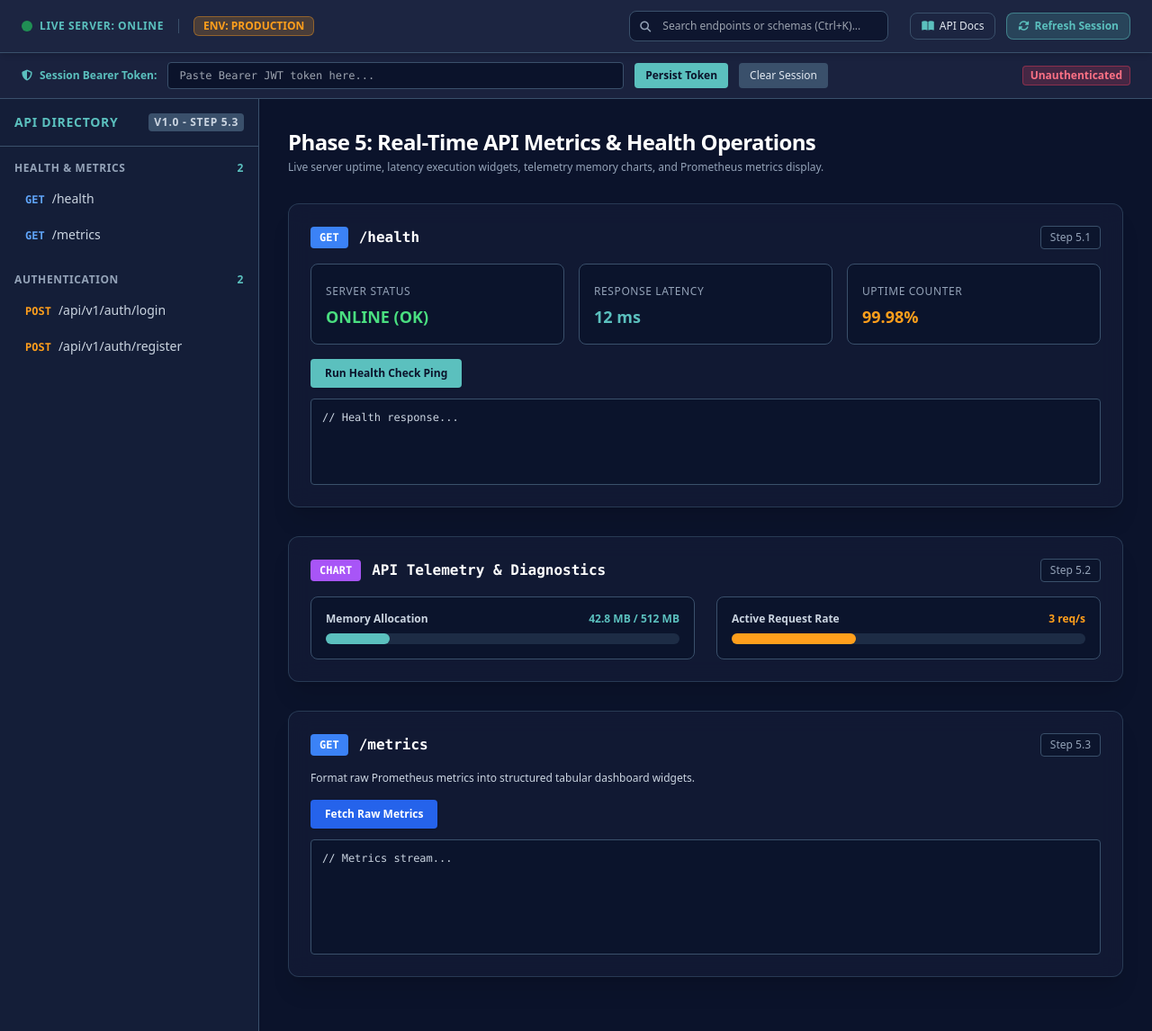
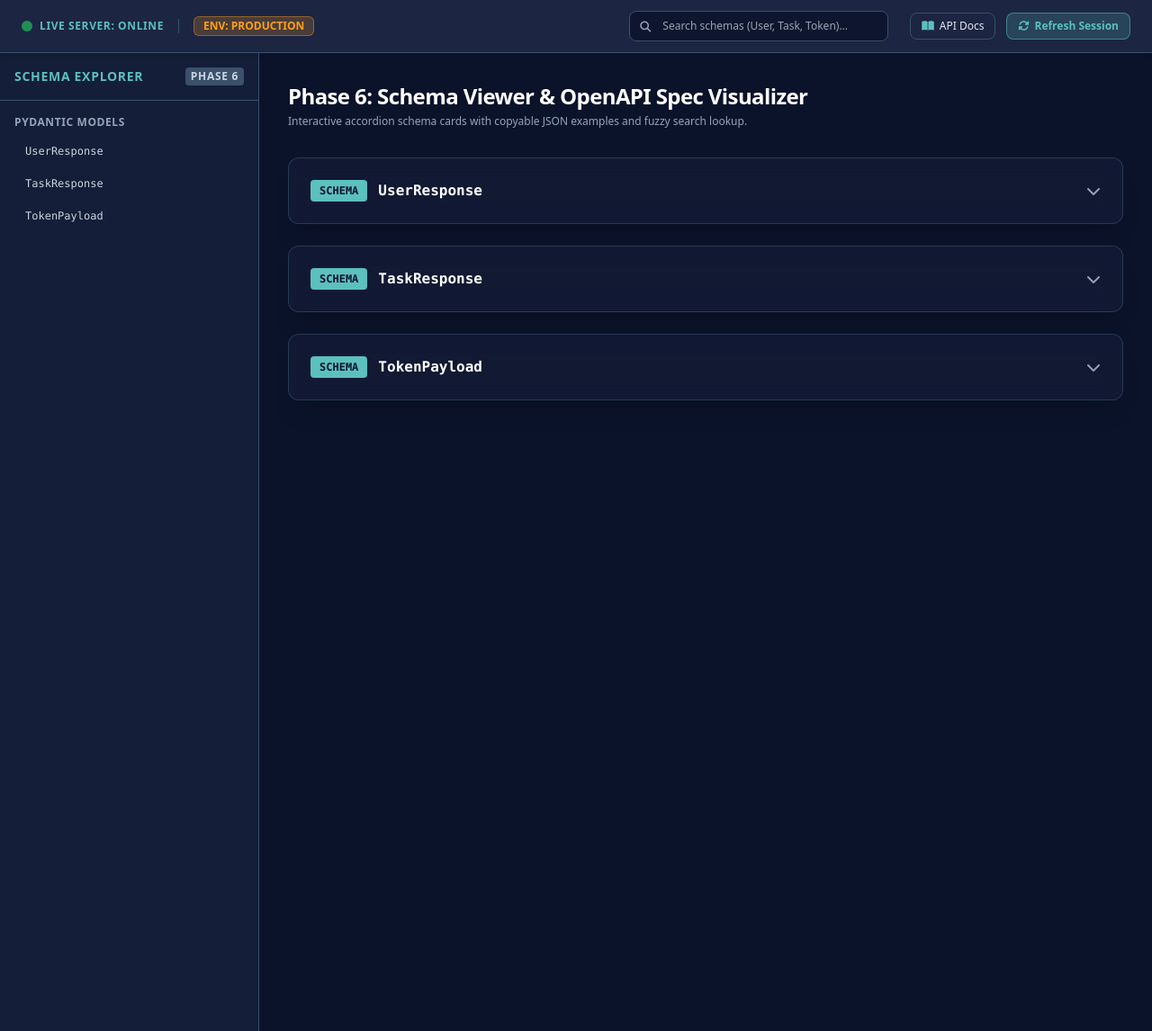
Before and after one commit to hafizabdulaziz/decodelabs-task-flow-backend, a Python web app: template app/templates/dashboard.html in a window 1280 px wide. Shown: the whole page at 90% size. Run offline with Jinja, Linux system fonts and the light colour scheme; the template is opened without the code that fills it, so the values that code supplies are empty; some libraries are stand-ins or nearby versions.

Commit message:
ui(schemas): rebuild object schema viewer with code-highlighting

```diff
--- a/app/templates/dashboard.html
+++ b/app/templates/dashboard.html
@@ -35,13 +35,13 @@
                 </div>
                 <div class="h-4 w-[1px] bg-emeraldBorder"></div>
                 <div class="flex items-center space-x-2">
-                    <span id="envBadge" class="px-2.5 py-0.5 bg-emeraldAccent/20 text-emeraldAccent border border-emeraldAccent/40 text-xs font-bold rounded-md cursor-pointer" onclick="toggleEnvironment()">ENV: PRODUCTION</span>
+                    <span id="envBadge" class="px-2.5 py-0.5 bg-emeraldAccent/20 text-emeraldAccent border border-emeraldAccent/40 text-xs font-bold rounded-md cursor-pointer">ENV: PRODUCTION</span>
                 </div>
             </div>
 
             <div class="flex items-center space-x-6">
                 <div class="relative">
-                    <input type="text" id="endpointSearch" oninput="filterEndpoints()" placeholder="Search endpoints or schemas (Ctrl+K)..." class="bg-emeraldBase/80 border border-emeraldBorder text-xs rounded-lg px-4 py-2 pl-9 w-72 text-slate-200 focus:outline-none focus:border-emeraldCyan">
+                    <input type="text" id="schemaSearchInput" oninput="filterSchemas()" placeholder="Search schemas (User, Task, Token)..." class="bg-emeraldBase/80 border border-emeraldBorder text-xs rounded-lg px-4 py-2 pl-9 w-72 text-slate-200 focus:outline-none focus:border-emeraldCyan">
                     <i class="fa-solid fa-magnifying-glass absolute left-3 top-2.5 text-slate-400 text-xs"></i>
                 </div>
                 <div class="flex items-center space-x-3">
@@ -57,26 +57,6 @@
             </div>
         </header>
 
-        <!-- Quick Auth Bar -->
-        <div id="quickAuthBar" class="bg-emeraldCard/90 border-b border-emeraldBorder px-6 py-2.5 flex items-center justify-between shrink-0 backdrop-blur-md">
-            <div class="flex items-center space-x-3 w-full max-w-4xl">
-                <div class="flex items-center space-x-2 text-emeraldCyan text-xs font-semibold">
-                    <i class="fa-solid fa-shield-halved"></i>
-                    <span>Session Bearer Token:</span>
-                </div>
-                <input type="text" id="jwtTokenInput" placeholder="Paste Bearer JWT token here..." class="flex-1 bg-emeraldBase border border-emeraldBorder text-xs rounded px-3 py-1.5 font-mono text-slate-200 focus:outline-none focus:border-emeraldCyan">
-                <button onclick="saveAuthToken()" class="bg-emeraldCyan hover:bg-emeraldCyan/90 text-emeraldBase px-3 py-1.5 rounded text-xs font-bold transition">
-                    Persist Token
-                </button>
-                <button onclick="clearAuthToken()" class="bg-emeraldBorder hover:bg-emeraldBorder/80 text-slate-200 px-3 py-1.5 rounded text-xs font-medium transition">
-                    Clear Session
-                </button>
-            </div>
-            <div class="text-xs text-slate-400 flex items-center space-x-2">
-                <span id="authStatusBadge" class="px-2 py-0.5 rounded bg-rose-500/20 text-rose-400 border border-rose-500/40 font-semibold">Unauthenticated</span>
-            </div>
-        </div>
-
         <!-- Main Body: Split View -->
         <div class="flex flex-1 overflow-hidden">
 
@@ -84,29 +64,17 @@
             <aside class="w-72 bg-emeraldCard/60 border-r border-emeraldBorder flex flex-col shrink-0">
                 <div class="p-4 border-b border-emeraldBorder">
                     <h2 class="text-sm font-bold text-emeraldCyan uppercase tracking-wider flex items-center justify-between">
-                        <span>API Directory</span>
-                        <span class="text-xs bg-emeraldBorder px-1.5 py-0.5 rounded text-slate-300">v1.0 - Step 5.3</span>
+                        <span>Schema Explorer</span>
+                        <span class="text-xs bg-emeraldBorder px-1.5 py-0.5 rounded text-slate-300">Phase 6</span>
                     </h2>
                 </div>
-                <div id="sidebarDirectory" class="flex-1 overflow-y-auto p-4 space-y-6 text-sm">
+                <div class="flex-1 overflow-y-auto p-4 space-y-6 text-sm">
                     <div>
-                        <div class="text-xs font-semibold text-slate-400 uppercase tracking-wider mb-2 flex items-center justify-between">
-                            <span>Health & Metrics</span>
-                            <span class="text-emeraldCyan">2</span>
-                        </div>
+                        <div class="text-xs font-semibold text-slate-400 uppercase tracking-wider mb-2">Pydantic Models</div>
                         <ul class="space-y-1">
-                            <li><a href="#health-widget" class="flex items-center justify-between px-3 py-2 rounded-md hover:bg-emeraldBorder/40 transition text-slate-300 hover:text-white"><span class="truncate"><span class="text-blue-400 font-mono text-xs mr-2 font-bold">GET</span>/health</span></a></li>
-                            <li><a href="#metrics-tab" class="flex items-center justify-between px-3 py-2 rounded-md hover:bg-emeraldBorder/40 transition text-slate-300 hover:text-white"><span class="truncate"><span class="text-blue-400 font-mono text-xs mr-2 font-bold">GET</span>/metrics</span></a></li>
-                        </ul>
-                    </div>
-                    <div>
-                        <div class="text-xs font-semibold text-slate-400 uppercase tracking-wider mb-2 flex items-center justify-between">
-                            <span>Authentication</span>
-                            <span class="text-emeraldCyan">2</span>
-                        </div>
-                        <ul class="space-y-1">
-                            <li><a href="#auth-login" class="flex items-center justify-between px-3 py-2 rounded-md hover:bg-emeraldBorder/40 transition text-slate-300 hover:text-white"><span class="truncate"><span class="text-emeraldAccent font-mono text-xs mr-2 font-bold">POST</span>/api/v1/auth/login</span></a></li>
-                            <li><a href="#auth-register" class="flex items-center justify-between px-3 py-2 rounded-md hover:bg-emeraldBorder/40 transition text-slate-300 hover:text-white"><span class="truncate"><span class="text-emeraldAccent font-mono text-xs mr-2 font-bold">POST</span>/api/v1/auth/register</span></a></li>
+                            <li><a href="#schema-user" class="block px-3 py-2 rounded-md hover:bg-emeraldBorder/40 transition text-slate-300 hover:text-white font-mono text-xs">UserResponse</a></li>
+                            <li><a href="#schema-task" class="block px-3 py-2 rounded-md hover:bg-emeraldBorder/40 transition text-slate-300 hover:text-white font-mono text-xs">TaskResponse</a></li>
+                            <li><a href="#schema-token" class="block px-3 py-2 rounded-md hover:bg-emeraldBorder/40 transition text-slate-300 hover:text-white font-mono text-xs">TokenPayload</a></li>
                         </ul>
                     </div>
                 </div>
@@ -116,81 +84,83 @@
             <main class="flex-1 overflow-y-auto p-8 space-y-8">
                 <div class="flex items-center justify-between mb-2">
                     <div>
-                        <h2 class="text-2xl font-bold text-white tracking-tight">Phase 5: Real-Time API Metrics & Health Operations</h2>
-                        <p class="text-xs text-slate-400 mt-1">Live server uptime, latency execution widgets, telemetry memory charts, and Prometheus metrics display.</p>
+                        <h2 class="text-2xl font-bold text-white tracking-tight">Phase 6: Schema Viewer & OpenAPI Spec Visualizer</h2>
+                        <p class="text-xs text-slate-400 mt-1">Interactive accordion schema cards with copyable JSON examples and fuzzy search lookup.</p>
                     </div>
                 </div>
 
-                <!-- Step 5.1: Health Uptime & Latency Widget -->
-                <div id="health-widget" class="glass-panel rounded-xl p-6 shadow-xl border border-emeraldBorder/60 bg-emeraldCard/40">
-                    <div class="flex items-center justify-between mb-4">
-                        <div class="flex items-center space-x-3">
-                            <span class="px-2.5 py-1 bg-blue-500 text-white text-xs font-extrabold rounded font-mono">GET</span>
-                            <span class="text-base font-mono font-semibold text-white">/health</span>
+                <!-- Schema Accordion Cards -->
+                <div id="schemasContainer" class="space-y-6">
+
+                    <!-- UserResponse Schema -->
+                    <div id="schema-user" class="glass-panel rounded-xl p-6 shadow-xl border border-emeraldBorder/60 bg-emeraldCard/40 schema-card" data-name="userresponse">
+                        <div class="flex items-center justify-between cursor-pointer" onclick="toggleAccordion('userContent')">
+                            <div class="flex items-center space-x-3">
+                                <span class="px-2.5 py-1 bg-emeraldCyan text-emeraldBase text-xs font-extrabold rounded font-mono">SCHEMA</span>
+                                <span class="text-base font-mono font-semibold text-white">UserResponse</span>
+                            </div>
+                            <i class="fa-solid fa-chevron-down text-slate-400"></i>
                         </div>
-                        <span class="text-xs text-slate-400 bg-emeraldBase/60 px-2.5 py-1 rounded border border-emeraldBorder">Step 5.1</span>
-                    </div>
-                    <div class="grid grid-cols-1 md:grid-cols-3 gap-4 mb-4">
-                        <div class="bg-emeraldBase/80 border border-emeraldBorder rounded-lg p-4">
-                            <span class="text-xs text-slate-400 uppercase tracking-wider">Server Status</span>
-                            <div id="healthStatusVal" class="text-lg font-bold text-green-400 mt-1">ONLINE (OK)</div>
-                        </div>
-                        <div class="bg-emeraldBase/80 border border-emeraldBorder rounded-lg p-4">
-                            <span class="text-xs text-slate-400 uppercase tracking-wider">Response Latency</span>
-                            <div id="healthLatencyVal" class="text-lg font-bold text-emeraldCyan mt-1">12 ms</div>
-                        </div>
-                        <div class="bg-emeraldBase/80 border border-emeraldBorder rounded-lg p-4">
-                            <span class="text-xs text-slate-400 uppercase tracking-wider">Uptime Counter</span>
-                            <div id="healthUptimeVal" class="text-lg font-bold text-emeraldAccent mt-1">99.98%</div>
-                        </div>
-                    </div>
-                    <button onclick="testHealthCheck()" class="bg-emeraldCyan hover:bg-emeraldCyan/90 text-emeraldBase px-4 py-2 rounded text-xs font-bold transition shadow">Run Health Check Ping</button>
-                    <pre id="healthResponse" class="mt-3 bg-emeraldBase/80 border border-emeraldBorder rounded p-3 text-xs font-mono text-slate-300 h-24 overflow-x-auto">// Health response...</pre>
-                </div>
-
-                <!-- Step 5.2: Memory Usage & Active Request Counter Charts -->
-                <div id="telemetry-charts" class="glass-panel rounded-xl p-6 shadow-xl border border-emeraldBorder/60 bg-emeraldCard/40">
-                    <div class="flex items-center justify-between mb-4">
-                        <div class="flex items-center space-x-3">
-                            <span class="px-2.5 py-1 bg-purple-500 text-white text-xs font-extrabold rounded font-mono">CHART</span>
-                            <span class="text-base font-mono font-semibold text-white">API Telemetry & Diagnostics</span>
-                        </div>
-                        <span class="text-xs text-slate-400 bg-emeraldBase/60 px-2.5 py-1 rounded border border-emeraldBorder">Step 5.2</span>
-                    </div>
-                    <div class="grid grid-cols-1 md:grid-cols-2 gap-6">
-                        <div class="bg-emeraldBase/80 border border-emeraldBorder rounded-lg p-4">
-                            <div class="flex justify-between text-xs font-semibold mb-2 text-slate-300">
-                                <span>Memory Allocation</span>
-                                <span class="text-emeraldCyan">42.8 MB / 512 MB</span>
-                            </div>
-                            <div class="w-full bg-emeraldBorder/40 rounded-full h-3">
-                                <div class="bg-emeraldCyan h-3 rounded-full" style="width: 18%;"></div>
-                            </div>
-                        </div>
-                        <div class="bg-emeraldBase/80 border border-emeraldBorder rounded-lg p-4">
-                            <div class="flex justify-between text-xs font-semibold mb-2 text-slate-300">
-                                <span>Active Request Rate</span>
-                                <span class="text-emeraldAccent">3 req/s</span>
-                            </div>
-                            <div class="w-full bg-emeraldBorder/40 rounded-full h-3">
-                                <div class="bg-emeraldAccent h-3 rounded-full" style="width: 35%;"></div>
+                        <div id="userContent" class="mt-4 hidden space-y-3">
+                            <p class="text-xs text-slate-300">Represents public user profile attributes returned by API.</p>
+                            <div class="relative">
+                                <pre class="bg-emeraldBase/80 border border-emeraldBorder rounded p-3 text-xs font-mono text-slate-300 overflow-x-auto">{
+  "id": "uuid-string",
+  "email": "user@decodelabs.ai",
+  "full_name": "Abdul Aziz",
+  "is_active": true
+}</pre>
+                                <button onclick="copySchemaJson('userContent')" class="absolute top-2 right-2 bg-emeraldBorder hover:bg-emeraldBorder/80 text-white px-2.5 py-1 rounded text-xs">Copy JSON</button>
                             </div>
                         </div>
                     </div>
-                </div>
 
-                <!-- Step 5.3: Prometheus Metrics Tab -->
-                <div id="metrics-tab" class="glass-panel rounded-xl p-6 shadow-xl border border-emeraldBorder/60 bg-emeraldCard/40">
-                    <div class="flex items-center justify-between mb-4">
-                        <div class="flex items-center space-x-3">
-                            <span class="px-2.5 py-1 bg-blue-500 text-white text-xs font-extrabold rounded font-mono">GET</span>
-                            <span class="text-base font-mono font-semibold text-white">/metrics</span>
+                    <!-- TaskResponse Schema -->
+                    <div id="schema-task" class="glass-panel rounded-xl p-6 shadow-xl border border-emeraldBorder/60 bg-emeraldCard/40 schema-card" data-name="taskresponse">
+                        <div class="flex items-center justify-between cursor-pointer" onclick="toggleAccordion('taskContent')">
+                            <div class="flex items-center space-x-3">
+                                <span class="px-2.5 py-1 bg-emeraldCyan text-emeraldBase text-xs font-extrabold rounded font-mono">SCHEMA</span>
+                                <span class="text-base font-mono font-semibold text-white">TaskResponse</span>
+                            </div>
+                            <i class="fa-solid fa-chevron-down text-slate-400"></i>
                         </div>
-                        <span class="text-xs text-slate-400 bg-emeraldBase/60 px-2.5 py-1 rounded border border-emeraldBorder">Step 5.3</span>
+                        <div id="taskContent" class="mt-4 hidden space-y-3">
+                            <p class="text-xs text-slate-300">Represents task item entity returned by task CRUD endpoints.</p>
+                            <div class="relative">
+                                <pre class="bg-emeraldBase/80 border border-emeraldBorder rounded p-3 text-xs font-mono text-slate-300 overflow-x-auto">{
+  "id": "uuid-string",
+  "title": "Complete Control Center UI",
+  "description": "Build high-end Decodelabs dashboard",
+  "status": "pending",
+  "priority": "high",
+  "owner_id": "uuid-string"
+}</pre>
+                                <button onclick="copySchemaJson('taskContent')" class="absolute top-2 right-2 bg-emeraldBorder hover:bg-emeraldBorder/80 text-white px-2.5 py-1 rounded text-xs">Copy JSON</button>
+                            </div>
+                        </div>
                     </div>
-                    <p class="text-xs text-slate-300 mb-4">Format raw Prometheus metrics into structured tabular dashboard widgets.</p>
-                    <button onclick="testMetrics()" class="bg-blue-600 hover:bg-blue-500 text-white px-4 py-2 rounded text-xs font-bold transition shadow">Fetch Raw Metrics</button>
-                    <pre id="metricsResponse" class="mt-3 bg-emeraldBase/80 border border-emeraldBorder rounded p-3 text-xs font-mono text-slate-300 h-32 overflow-x-auto">// Metrics stream...</pre>
+
+                    <!-- TokenPayload Schema -->
+                    <div id="schema-token" class="glass-panel rounded-xl p-6 shadow-xl border border-emeraldBorder/60 bg-emeraldCard/40 schema-card" data-name="tokenpayload">
+                        <div class="flex items-center justify-between cursor-pointer" onclick="toggleAccordion('tokenContent')">
+                            <div class="flex items-center space-x-3">
+                                <span class="px-2.5 py-1 bg-emeraldCyan text-emeraldBase text-xs font-extrabold rounded font-mono">SCHEMA</span>
+                                <span class="text-base font-mono font-semibold text-white">TokenPayload</span>
+                            </div>
+                            <i class="fa-solid fa-chevron-down text-slate-400"></i>
+                        </div>
+                        <div id="tokenContent" class="mt-4 hidden space-y-3">
+                            <p class="text-xs text-slate-300">Represents Bearer JWT access token response structure.</p>
+                            <div class="relative">
+                                <pre class="bg-emeraldBase/80 border border-emeraldBorder rounded p-3 text-xs font-mono text-slate-300 overflow-x-auto">{
+  "access_token": "eyJhbGciOi...",
+  "token_type": "bearer"
+}</pre>
+                                <button onclick="copySchemaJson('tokenContent')" class="absolute top-2 right-2 bg-emeraldBorder hover:bg-emeraldBorder/80 text-white px-2.5 py-1 rounded text-xs">Copy JSON</button>
+                            </div>
+                        </div>
+                    </div>
+
                 </div>
 
             </main>
@@ -198,61 +168,32 @@
     </div>
 
     <script>
-        let currentEnv = 'PRODUCTION';
-        function toggleEnvironment() {
-            currentEnv = currentEnv === 'PRODUCTION' ? 'LOCAL' : 'PRODUCTION';
-            const badge = document.getElementById('envBadge');
-            badge.textContent = `ENV: ${currentEnv}`;
-        }
-        function openApiDocs() { window.open('/docs', '_blank'); }
-
-        async function testHealthCheck() {
-            const start = performance.now();
-            try {
-                const res = await fetch('/health');
-                const data = await res.json();
-                const latency = Math.round(performance.now() - start);
-                document.getElementById('healthLatencyVal').textContent = latency + ' ms';
-                document.getElementById('healthResponse').textContent = JSON.stringify(data, null, 2);
-            } catch (err) {
-                document.getElementById('healthResponse').textContent = 'Error: ' + err.message;
-            }
+        function toggleAccordion(id) {
+            const el = document.getElementById(id);
+            el.classList.toggle('hidden');
         }
 
-        async function testMetrics() {
-            try {
-                const res = await fetch('/metrics');
-                const text = await res.text();
-                document.getElementById('metricsResponse').textContent = text;
-            } catch (err) {
-                document.getElementById('metricsResponse').textContent = 'Error: ' + err.message;
-            }
+        function filterSchemas() {
+            const query = document.getElementById('schemaSearchInput').value.toLowerCase();
+            const cards = document.querySelectorAll('.schema-card');
+            cards.forEach(card => {
+                const name = card.getAttribute('data-name');
+                if (name.includes(query)) {
+                    card.style.display = 'block';
+                } else {
+                    card.style.display = 'none';
+                }
+            });
         }
 
-        function saveAuthToken() {
-            const token = document.getElementById('jwtTokenInput').value.trim();
-            if (token) { localStorage.setItem('taskflow_jwt', token); updateAuthUI(true); }
+        function copySchemaJson(id) {
+            const pre = document.querySelector(`#${id} pre`);
+            navigator.clipboard.writeText(pre.textContent);
+            alert('Schema JSON copied to clipboard!');
         }
-        function clearAuthToken() {
-            document.getElementById('jwtTokenInput').value = '';
-            localStorage.removeItem('taskflow_jwt');
-            updateAuthUI(false);
-        }
-        function updateAuthUI(isAuthenticated) {
-            const badge = document.getElementById('authStatusBadge');
-            if (isAuthenticated) {
-                badge.textContent = 'Authenticated';
-                badge.className = 'px-2 py-0.5 rounded bg-green-500/20 text-green-400 border border-green-500/40 font-semibold';
-            } else {
-                badge.textContent = 'Unauthenticated';
-                badge.className = 'px-2 py-0.5 rounded bg-rose-500/20 text-rose-400 border border-rose-500/40 font-semibold';
-            }
-        }
-        function refreshSessionState() {
-            const saved = localStorage.getItem('taskflow_jwt');
-            if (saved) { document.getElementById('jwtTokenInput').value = saved; updateAuthUI(true); }
-        }
-        window.onload = () => { refreshSessionState(); }
+
+        function openApiDocs() { window.open('/docs', '_blank'); }
+        function refreshSessionState() {}
     </script>
 </body>
 </html>
```
